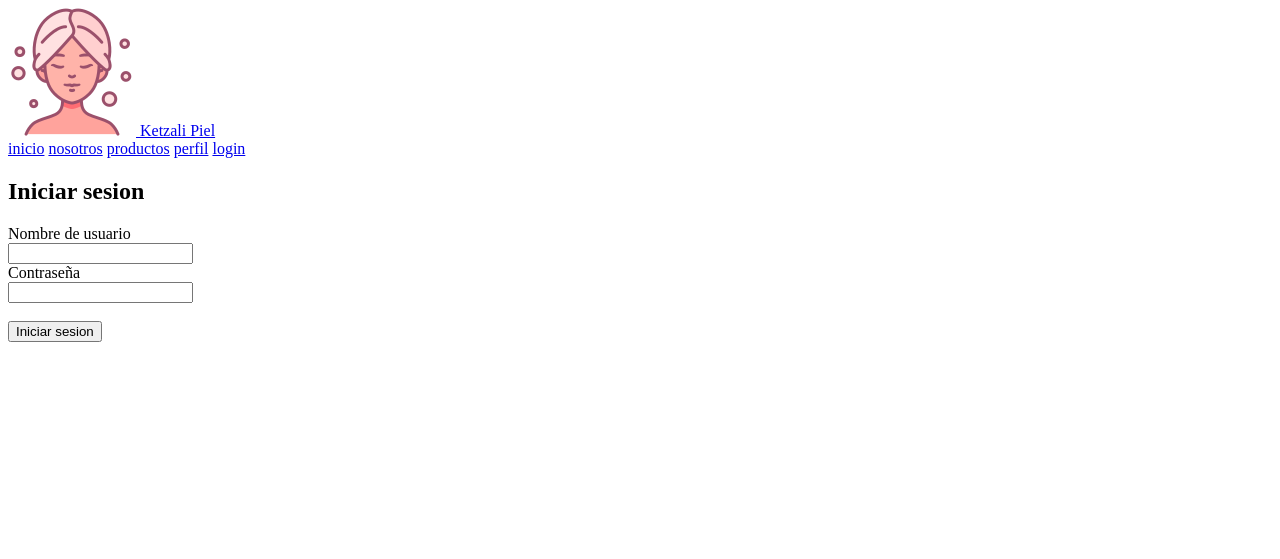
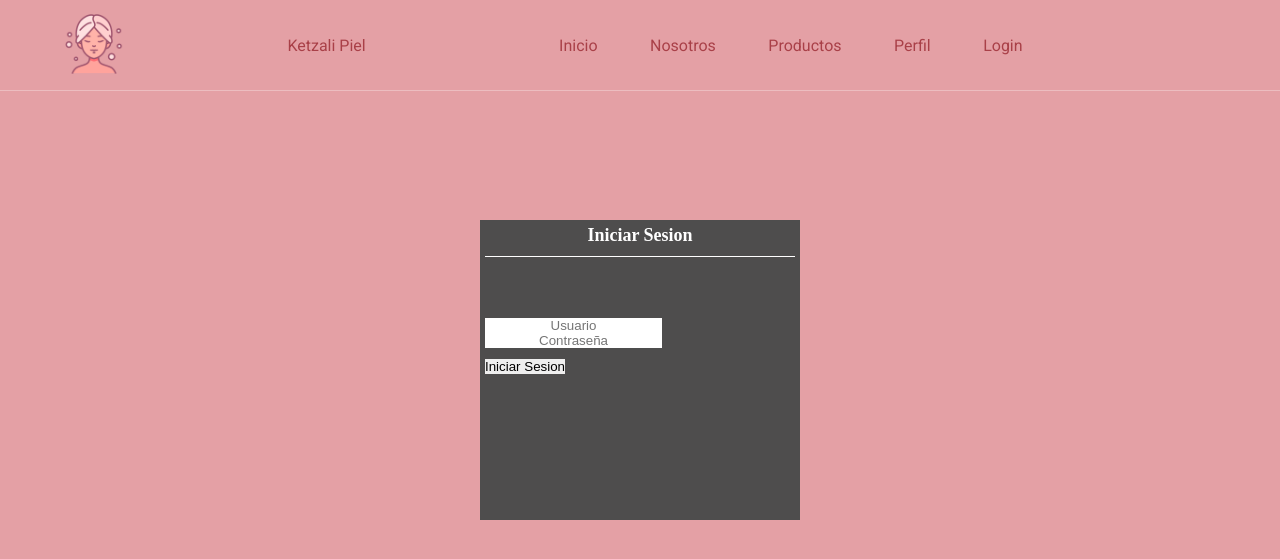
Before and after one commit to Neys2/Ketzali, a PHP site: page /login.html in a window 1280 px wide. Shown: the top 559 px of the page. Run offline with PHP 8.4, Linux system fonts and the light colour scheme.

Commit message:
Avance en login

```diff
--- a/Pag-hcj/login.html
+++ b/Pag-hcj/login.html
@@ -1,10 +1,12 @@
 <!DOCTYPE html>
 <!DOCTYPE html>
 <html lang="en">
+
 <head>
     <meta charset="UTF-8">
     <meta http-equiv="X-UA-Compatible" content="IE=edge">
     <meta name="viewport" content="width=device-width, initial-scale=1.0">
+    <link rel="stylesheet" href="style.css">
     <title>Inicia sesion</title>
 </head>
 
@@ -12,7 +14,7 @@
     <header class="header">
         <a href="#" class="logo">
             <img src="imagen/logo.png" alt="">
-            <a class= ketzali href="index.html">Ketzali Piel</a>
+            <a class=ketzali href="index.html">Ketzali Piel</a>
         </a>
 
         <nav class="navbar">
@@ -30,16 +32,16 @@
         </div>
     </header>
 
-    <div>
-        <h2>Iniciar sesion</h2>
+    <section class="formulario">
+
         <form action="#" method="post">
-            <label for="usuario">Nombre de usuario</label><br>
-            <input type="text" name="usuario" id="usuario"><br>
-            <label for="contrasenia">Contraseña</label><br>
-            <input type="password" name="contrasenia" id="contrasenia"><br><br>
+            <h2>Iniciar sesion</h2><br>
+            <input class="control" type="text" name="usuario" id="usuario" placeholder="Usuario"><br>
+            <input class="control" type="password" name="contrasenia" id="contrasenia" placeholder="Contraseña"><br><br>
             <input type="submit" value="Iniciar sesion">
         </form>
-    </div>
+    </section>
 
 </body>
+
 </html>
--- a/Pag-hcj/style.css
+++ b/Pag-hcj/style.css
@@ -348,3 +348,23 @@ font-family: 'Nunito', sans-serif;*/
    background: #444;
    color:#fff;
 }
+
+.formulario{
+   padding: 5px;
+   width: 25%;
+   height: 300px;
+   margin: 0 auto;
+   margin-top: 220px;
+   background: #4e4d4d;
+}
+.formulario h2{
+   color: white;
+   font-size: large;
+   text-align: center;
+   padding-bottom: 10px;
+   margin-bottom: 50px;
+   border-bottom: 1px solid;
+}
+.control{
+   text-align: center;
+}
```
Also changed, not shown: Pag-hcj/index.html (+7 -3 lines).
